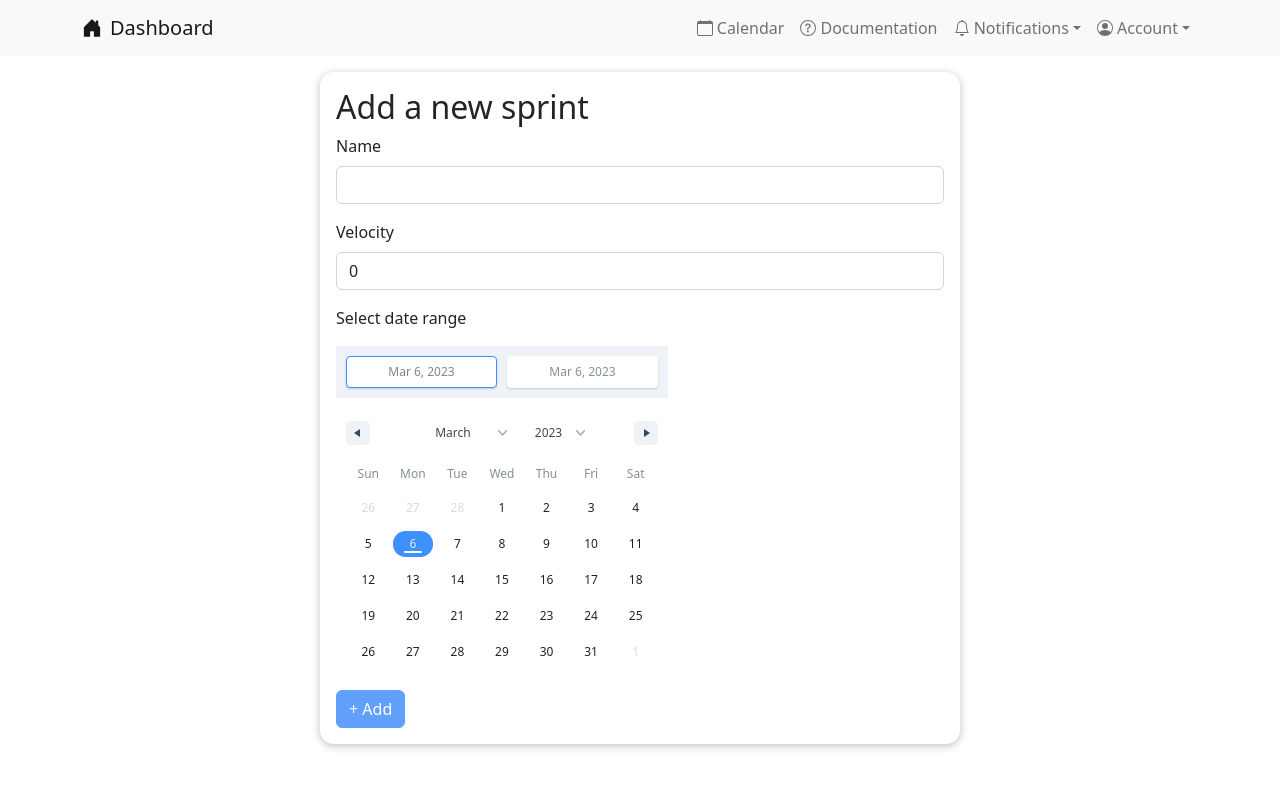
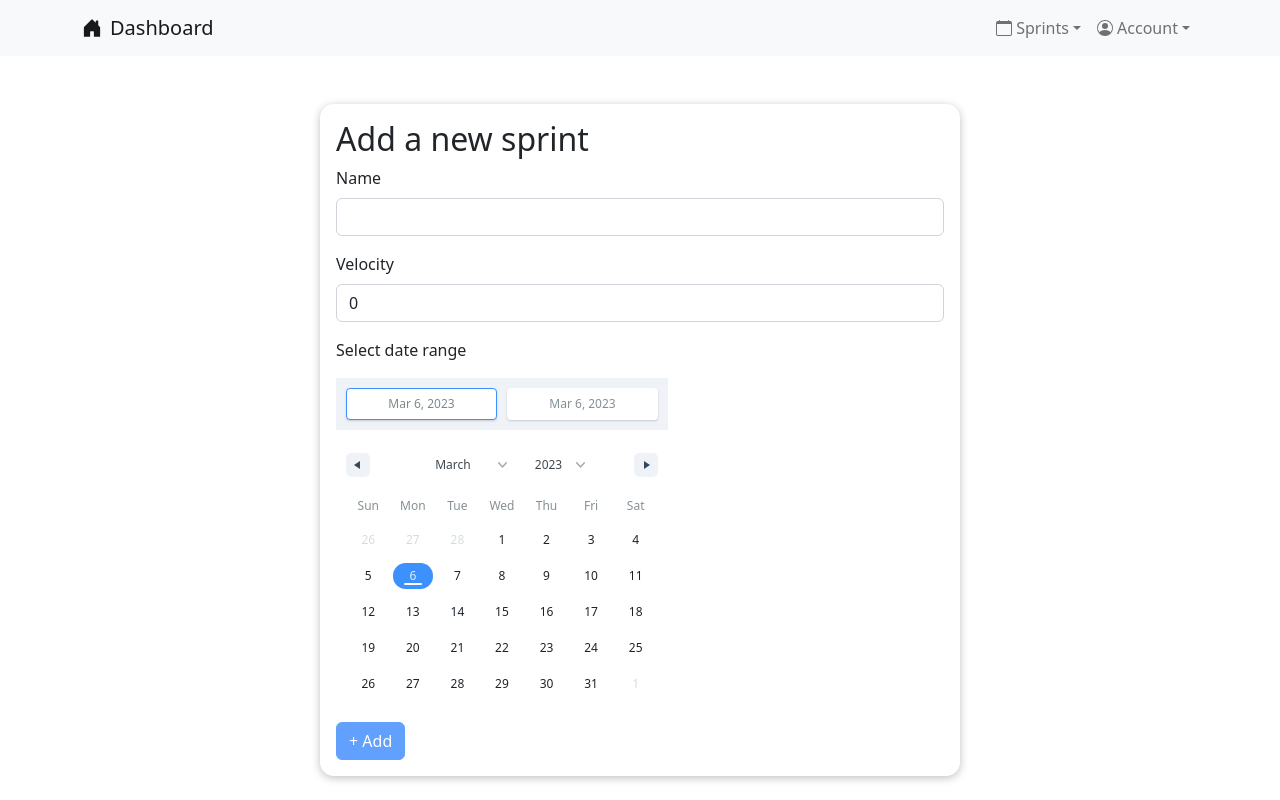
Before and after one commit to shanji97/SMRPOmarduk, a React (Create React App) app in the folder frontend/: page /add-sprint in a window 1280 px wide. Built offline with nearby package versions, Linux system fonts and the light colour scheme.

Commit message:
Header clean up

```diff
--- a/frontend/src/components/Header.tsx
+++ b/frontend/src/components/Header.tsx
@@ -35,6 +35,10 @@ function Header() {
         navigate('/users');
     }
 
+    const redirectToNewSprint = () => {
+        navigate('/add-sprint');
+    }
+
     const redirectToAddUser = () => {
         navigate('/add-user');
     }
@@ -50,18 +54,13 @@ function Header() {
                 <Navbar.Toggle aria-controls="responsive-navbar-nav" />
                 <Navbar.Collapse id="responsive-navbar-nav">
                     <Nav className="ms-auto">
-                    <Nav.Link  href="#features"><Calendar className="mb-1" ></Calendar> Calendar</Nav.Link>
-                    <Nav.Link href="#pricing"><QuestionCircle className="mb-1"/> Documentation</Nav.Link>
-                    <NavDropdown title={<span><Bell className="mb-1"></Bell> Notifications</span>} id="basic-nav-dropdown">
-                    <NavDropdown.Item href="#action/3.1">Action</NavDropdown.Item>
-                    <NavDropdown.Item href="#action/3.2">
-                        Another action
-                    </NavDropdown.Item>
-                    <NavDropdown.Item href="#action/3.3">Something</NavDropdown.Item>
-                    <NavDropdown.Divider />
-                    <NavDropdown.Item href="#action/3.4">
-                        Separated link
-                    </NavDropdown.Item>
+                    <NavDropdown
+                        id="sprint-dropdown"
+                        title={<span><Calendar className="mb-1"></Calendar> Sprints</span>}
+                    >
+                        <NavDropdown.Item onClick={redirectToNewSprint}>+ Add sprint</NavDropdown.Item>
+                        <NavDropdown.Item>Sprint 1</NavDropdown.Item>
+                        <NavDropdown.Item>Sprint 2</NavDropdown.Item>
                     </NavDropdown>
 
                     <NavDropdown title={user !== null ?
--- a/frontend/src/pages/AddSprint.tsx
+++ b/frontend/src/pages/AddSprint.tsx
@@ -60,7 +60,7 @@ const AddSprint = () => {
     }
 
     return  (
-        <Card style={{ marginTop: '1rem' }}>
+        <Card style={{ marginTop: '3rem' }}>
             <h2>Add a new sprint</h2>
             <Form onSubmit={submitNewSprint}>
                 <Form.Group className="mb-3" controlId="formBasicName">
```
